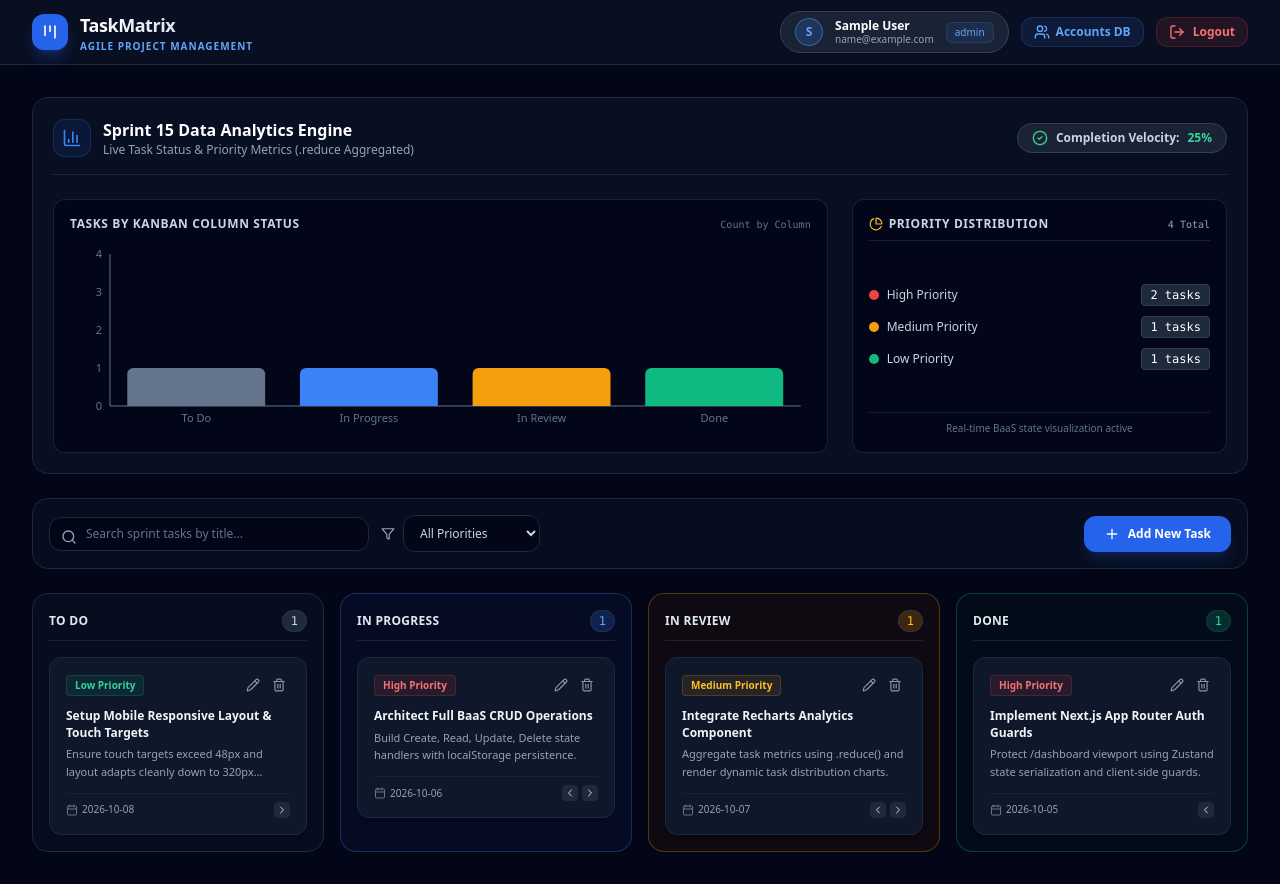
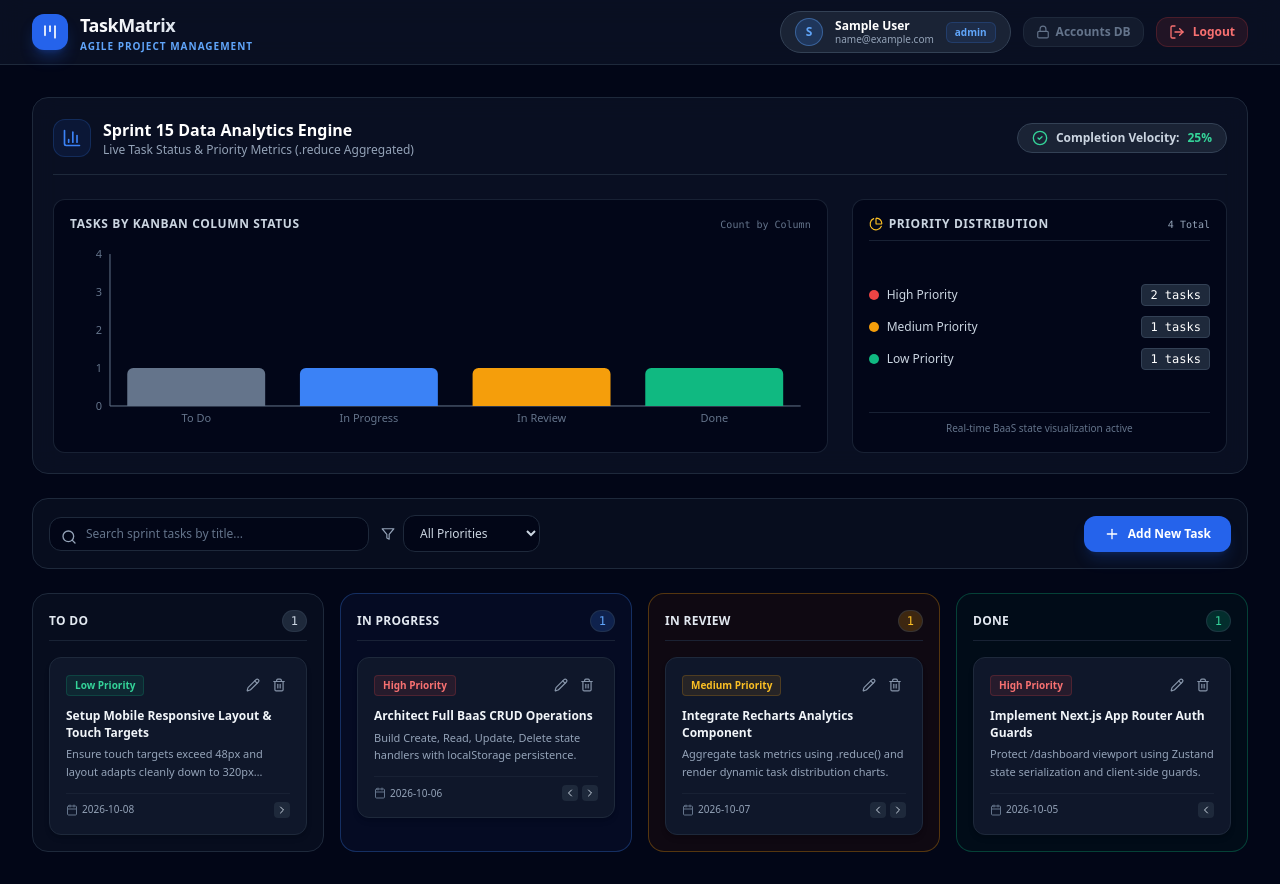
Before and after one commit to shashank113333/prodesk-capstone-taskmatrix-Sprint-15, a Next.js app: page /dashboard in a window 1280 px wide. Built offline with nearby package versions, Linux system fonts and the light colour scheme; sample sign-in values are in the browser's storage.

Commit message:
feat: add RBAC role authorization on login and dashboard privileges

```diff
--- a/src/app/dashboard/page.tsx
+++ b/src/app/dashboard/page.tsx
@@ -20,6 +20,9 @@ import {
   Users,
   ChevronRight,
   ChevronLeft,
+  Lock,
+  ShieldAlert,
+  ShieldCheck,
 } from "lucide-react";
 
 export default function DashboardPage() {
@@ -46,6 +49,7 @@ export default function DashboardPage() {
 
   // User Accounts Database Modal State
   const [isAccountsModalOpen, setIsAccountsModalOpen] = useState(false);
+  const [rbacAlert, setRbacAlert] = useState<string | null>(null);
 
   // 1. Hydrate Authentication State & Tasks
   useEffect(() => {
@@ -74,6 +78,10 @@ export default function DashboardPage() {
       </div>
     );
   }
+
+  const isAdmin = user?.role === "Admin";
+  const isProjectLead = user?.role === "Project Lead";
+  const isDeveloper = user?.role === "Developer";
 
   // Filter Tasks based on Search & Priority
   const filteredTasks = tasks.filter((task) => {
@@ -105,6 +113,12 @@ export default function DashboardPage() {
   };
 
   const handleOpenDeleteModal = (id: string, title: string) => {
+    // RBAC: Only Admin or Project Lead can delete tasks
+    if (isDeveloper) {
+      setRbacAlert("RBAC Restriction: Task deletion requires Scrum Lead or Admin authorization.");
+      setTimeout(() => setRbacAlert(null), 4000);
+      return;
+    }
     setTaskToDelete({ id, title });
     setIsDeleteModalOpen(true);
   };
@@ -114,6 +128,16 @@ export default function DashboardPage() {
       deleteTask(taskToDelete.id);
       setTaskToDelete(null);
     }
+  };
+
+  const handleOpenAccountsModal = () => {
+    // RBAC: Only Admin can access Registered User Database Directory
+    if (!isAdmin) {
+      setRbacAlert(`Access Restricted: Only System Administrators can access Registered Accounts DB. Your role: "${user?.role}".`);
+      setTimeout(() => setRbacAlert(null), 4000);
+      return;
+    }
+    setIsAccountsModalOpen(true);
   };
 
   // Quick Move Column Handler
@@ -147,7 +171,7 @@ export default function DashboardPage() {
             </div>
           </div>
 
-          {/* User Profile Badge, Accounts DB & Logout */}
+          {/* User Profile Badge, RBAC Accounts DB & Logout */}
           <div className="flex items-center gap-3">
             <div className="flex items-center gap-3 bg-slate-800/80 px-3.5 py-1.5 rounded-full border border-slate-700">
               <div className="w-7 h-7 rounded-full bg-blue-500/20 border border-blue-400/40 text-blue-400 flex items-center justify-center font-bold text-xs">
@@ -157,18 +181,30 @@ export default function DashboardPage() {
                 <p className="text-xs font-semibold text-white leading-tight">{user?.name || "Shashank"}</p>
                 <p className="text-[10px] text-slate-400 leading-tight">{user?.email || "developer@prodesk.io"}</p>
               </div>
-              <span className="text-[10px] px-2 py-0.5 rounded-md bg-blue-500/10 text-blue-400 border border-blue-500/20 font-medium">
+              <span
+                className={`text-[10px] px-2 py-0.5 rounded-md font-semibold border ${
+                  isAdmin
+                    ? "bg-purple-500/10 text-purple-400 border-purple-500/20"
+                    : isProjectLead
+                    ? "bg-amber-500/10 text-amber-400 border-amber-500/20"
+                    : "bg-blue-500/10 text-blue-400 border-blue-500/20"
+                }`}
+              >
                 {user?.role || "Developer"}
               </span>
             </div>
 
-            {/* Registered User Accounts Directory Button */}
+            {/* Registered User Accounts Directory Button (RBAC Restricted to Admin) */}
             <button
-              onClick={() => setIsAccountsModalOpen(true)}
-              className="flex items-center gap-1.5 px-3 py-1.5 bg-blue-500/10 hover:bg-blue-500/20 text-blue-400 border border-blue-500/20 rounded-xl text-xs font-semibold transition"
-              title="View Registered User Accounts Directory"
+              onClick={handleOpenAccountsModal}
+              className={`flex items-center gap-1.5 px-3 py-1.5 rounded-xl text-xs font-semibold border transition ${
+                isAdmin
+                  ? "bg-blue-500/10 hover:bg-blue-500/20 text-blue-400 border-blue-500/20"
+                  : "bg-slate-800/50 text-slate-500 border-slate-800 hover:border-slate-700"
+              }`}
+              title={isAdmin ? "View Registered User Directory" : "Admin Role Authorization Required"}
             >
-              <Users className="w-4 h-4" />
+              {isAdmin ? <Users className="w-4 h-4" /> : <Lock className="w-3.5 h-3.5" />}
               <span className="hidden sm:inline">Accounts DB</span>
             </button>
 
@@ -189,6 +225,14 @@ export default function DashboardPage() {
 
       {/* Main Viewport Content */}
       <main className="flex-1 max-w-7xl w-full mx-auto p-4 sm:p-6 lg:p-8 space-y-6">
+        {/* RBAC Restriction Alert Banner */}
+        {rbacAlert && (
+          <div className="bg-amber-500/10 border border-amber-500/30 rounded-2xl p-4 flex items-center gap-3 text-amber-400 text-xs animate-in fade-in zoom-in duration-200">
+            <ShieldAlert className="w-5 h-5 shrink-0 text-amber-500" />
+            <p className="font-semibold">{rbacAlert}</p>
+          </div>
+        )}
+
         {/* Phase 3 Data Visualization Analytics Section */}
         <TaskAnalyticsChart tasks={tasks} />
 
--- a/src/store/useAuthStore.ts
+++ b/src/store/useAuthStore.ts
@@ -46,7 +46,7 @@ export const useAuthStore = create<AuthState>((set, get) => ({
 
   clearError: () => set({ loginError: null }),
 
-  // STRICT LOGIN Handler with Mandatory Password Verification
+  // STRICT LOGIN Handler with Email, Password AND Registered Role Match
   login: (email: string, password = '', role = 'Developer') => {
     if (typeof window === 'undefined') return false;
 
@@ -66,7 +66,7 @@ export const useAuthStore = create<AuthState>((set, get) => ({
     const cleanEmail = email.trim().toLowerCase();
     const cleanPassword = password.trim();
 
-    // 1. Check if Email exists
+    // 1. Email Check
     const existingUser = registeredList.find(
       (u) => u.email.trim().toLowerCase() === cleanEmail
     );
@@ -81,11 +81,22 @@ export const useAuthStore = create<AuthState>((set, get) => ({
       return false;
     }
 
-    // 2. STRICT PASSWORD VERIFICATION!
+    // 2. Strict Password Check
     const userStoredPassword = existingUser.password || 'password123';
     if (userStoredPassword !== cleanPassword) {
       set({
-        loginError: `Incorrect password entered for "${email}". Please enter the correct password or click Forgot Password.`,
+        loginError: `Incorrect password entered for "${email}". Please enter correct password or click Forgot Password.`,
+        isAuthenticated: false,
+        user: null,
+        token: null,
+      });
+      return false;
+    }
+
+    // 3. STRICT ROLE-BASED ACCESS CONTROL (RBAC) MATCH!
+    if (existingUser.role && existingUser.role !== role) {
+      set({
+        loginError: `Role Authorization Mismatch! Your registered account role is "${existingUser.role}". Please select "${existingUser.role}" to sign in.`,
         isAuthenticated: false,
         user: null,
         token: null,
@@ -97,7 +108,7 @@ export const useAuthStore = create<AuthState>((set, get) => ({
       uid: existingUser.uid,
       name: existingUser.name,
       email: existingUser.email,
-      role: role || existingUser.role,
+      role: existingUser.role,
     };
 
     const mockToken = `jwt_mock_token_${Date.now()}`;
@@ -115,7 +126,7 @@ export const useAuthStore = create<AuthState>((set, get) => ({
     return true;
   },
 
-  // REGISTER Handler - Saves user with password
+  // REGISTER Handler
   register: (name: string, email: string, password = '', role: 'Developer' | 'Project Lead' | 'Admin' = 'Developer') => {
     const cleanEmail = email.trim().toLowerCase();
     const cleanPassword = password.trim();
```
